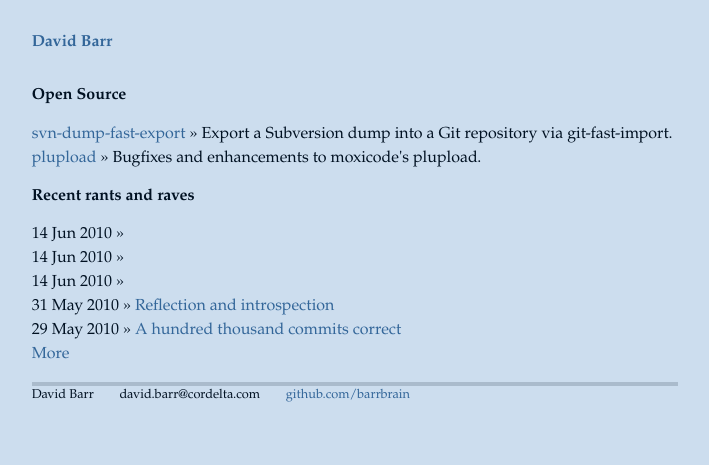
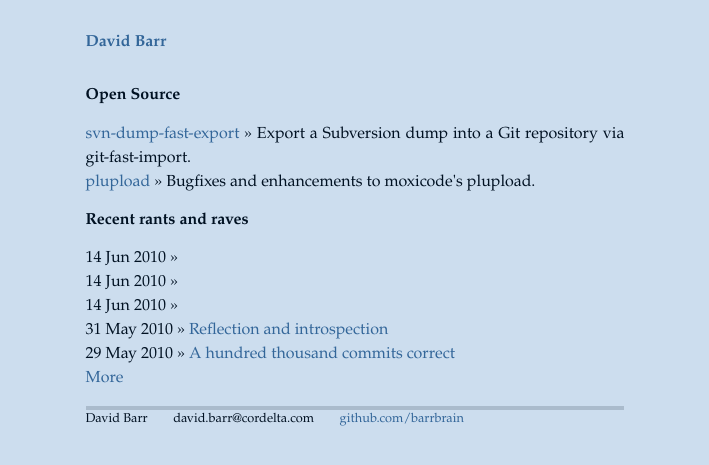
Before and after one commit to barrbrain/barrbrain.github.com, a Jekyll site: the page built from index.html, in a window 1280 px wide. Shown: the top 465 px of the page, without its empty margins (285-994 px from the left). Built offline with Jekyll 4.4.1, drawn with Linux system fonts in a browser that asks for light colours.

Commit message:
Reduce paragraph width to 75ex.
This is the same width used by Safari 5's reader feature.

```diff
--- a/css/site.css
+++ b/css/site.css
@@ -5,7 +5,7 @@ body {
   font-family: Palatino, 'Palatino Linotype', Georgia, Times, 'Times New Roman', serif ;
   text-align: justify;
   line-height: 1.3em;
-  max-width: 90ex;
+  max-width: 75ex;
   padding: 1em;
   margin: 1em auto 0 auto;
   color: #012;
```
